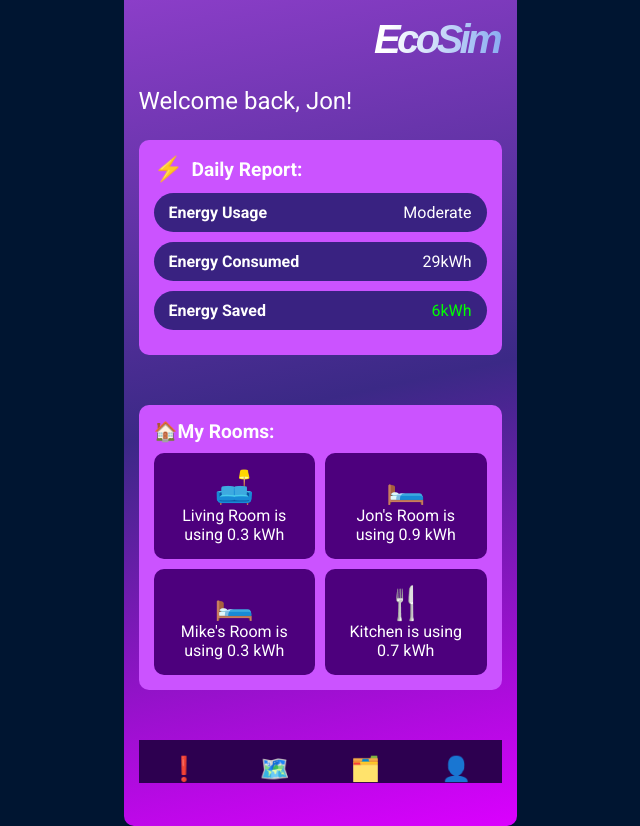
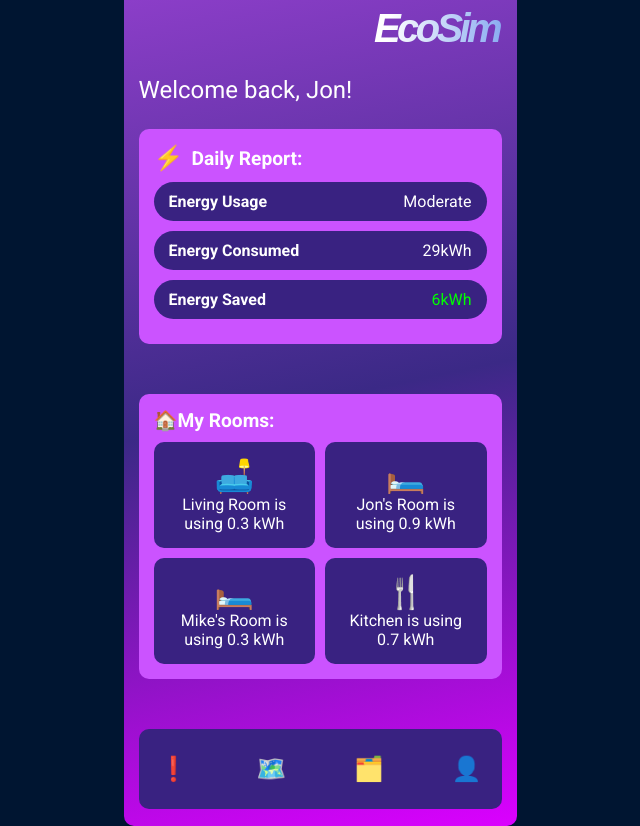
Before and after one commit to devikasharma04/EcoSIm, a website: page index.html in a window 1280 px wide. Shown: the whole page, without its empty margins (320-960 px from the left). Drawn offline with Linux system fonts and the light colour scheme; a web font is replaced by a local one.

Commit message:
remove padding from the bottom

```diff
--- a/styles.css
+++ b/styles.css
@@ -34,6 +34,7 @@
     overflow-y: auto;           /* Allow the content to scroll vertically */
     gap:30px;
     justify-content: center;
+    padding-bottom: 0px;
   }
 
 
@@ -114,7 +115,7 @@
   }
 
   .room {
-    background-color: #4d007d;
+    background-color: #392281;
     padding: 15px;
     border-radius: 10px;
     text-align: center;
@@ -128,11 +129,15 @@
   /* Make the navbar sticky at the bottom */
   .bottom-nav {
     display: flex;
-    justify-content: space-around;
-    padding-top: 15px;
+    height: 80px;
+    padding: 10px 20px;
+    justify-content: space-between;
+    align-items: center;
+    align-self: stretch;
     position: sticky;
-    bottom: 0;                 /* Stick to the bottom of the viewport */
-    background-color: #2d0050;
+    bottom: 0;
+    background: #392281;
+    border-radius: 10px;
   }
 
   .nav-item {
```
